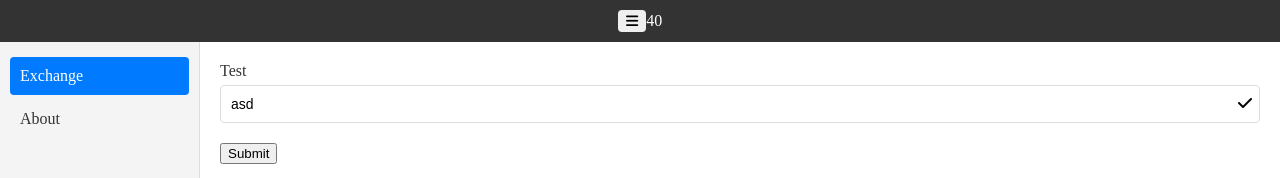
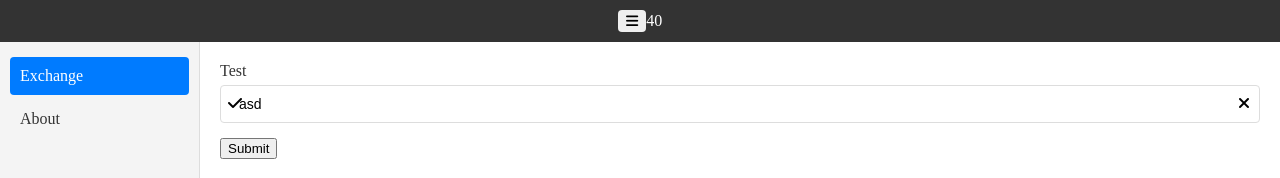
Before and after one commit to KhrystychSerhii/ng-excange-rate, an Angular app: page /exchange in a window 1280 px wide. Shown: the top 178 px of the page. Built offline with nearby package versions, Linux system fonts and the light colour scheme; no server answers.

Commit message:
icon prefix, icon suffix completed. input paddings completed

```diff
--- a/src/app/components/input-field/input-field.component.html
+++ b/src/app/components/input-field/input-field.component.html
@@ -15,5 +15,5 @@
       <ng-content select="[suffix-icon]"></ng-content>
     </span>
   </div>
-  <span class="input-field__error" id="error">{{error}}</span>
+  <span *ngIf="!!error" class="input-field__error" id="error">{{error}}</span>
 </div>
--- a/src/app/components/input-field/input-field.component.scss
+++ b/src/app/components/input-field/input-field.component.scss
@@ -1,3 +1,21 @@
+:host {
+  &.has-prefix {
+    .input-field {
+      &__input {
+        padding-left: 18px;
+      }
+
+    }
+  }
+  &.has-suffix {
+    .input-field {
+      &__input {
+        padding-right: 18px;
+      }
+
+    }
+  }
+}
 .input-field {
   display: flex;
   flex-direction: column;
@@ -16,6 +34,7 @@
 
     &--icon {
       position: absolute;
+      width: 14px;
       &.left {
         left: 8px;
       }
--- a/src/app/components/input-field/input-field.component.ts
+++ b/src/app/components/input-field/input-field.component.ts
@@ -1,5 +1,5 @@
 import {
-  AfterContentInit, AfterViewInit,
+  AfterContentInit, AfterViewInit, ChangeDetectorRef,
   Component,
   ContentChild,
   ContentChildren,
@@ -8,15 +8,18 @@ import {
   HostBinding,
   Input, QueryList, ViewChild
 } from "@angular/core";
+import {CommonModule} from "@angular/common";
 import {ControlValueAccessor, FormsModule, NG_VALUE_ACCESSOR} from '@angular/forms';
 
 
 import {get} from "../../libs/helpers";
 
+
 @Component({
   selector: 'app-input-field',
   standalone: true,
   imports: [
+    CommonModule,
     FormsModule
   ],
   providers: [
@@ -29,7 +32,7 @@ import {get} from "../../libs/helpers";
   templateUrl: './input-field.component.html',
   styleUrl: './input-field.component.scss'
 })
-export class InputFieldComponent implements ControlValueAccessor, AfterViewInit {
+export class InputFieldComponent implements ControlValueAccessor {
   @Input('id') id: string = '';
   @Input('label') label: string = '';
   @Input('error') error: string = '';
@@ -37,30 +40,26 @@ export class InputFieldComponent implements ControlValueAccessor, AfterViewInit
   @ViewChild('prefixWrapper') prefixWrapper: ElementRef = new ElementRef(null);
   @ViewChild('suffixWrapper') suffixWrapper: ElementRef = new ElementRef(null);
 
-  @ContentChildren('[prefix-icon]', { descendants: true }) prefixIcon1: QueryList<ElementRef> = new QueryList(false);
-  @ContentChild('prefixIcon', { static: false }) prefixIcon: ElementRef = new ElementRef(null);
-  @ContentChild('suffixIcon', { static: false }) suffixIcon: ElementRef = new ElementRef(null);
+  @HostBinding('class.has-prefix') get hasPrefixIcon() {
+    this.cdr.detectChanges();
+    return !this.isEmpty(this.prefixWrapper);
+  };
+  @HostBinding('class.has-suffix') get hasSuffixIcon() {
+    this.cdr.detectChanges();
+    return !this.isEmpty(this.suffixWrapper);
+  };
+  value: string = '';
 
-  @HostBinding('class.has-prefix') hasPrefixIcon = false;
-  @HostBinding('class.has-suffix') hasSuffixIcon = false;
-  value: string = '';
+  constructor(
+    private cdr: ChangeDetectorRef,
+  ) {
+  }
 
   onChange: any = () => {};
   onTouched: any = () => {};
 
-  ngAfterViewInit() {
-    console.log('Prefix Icon1:', this.prefixIcon1);
-    console.log('Prefix Icon:', !!this.prefixIcon);
-    console.log('Suffix Icon:', this.suffixIcon);
-    this.hasPrefixIcon = !!this.prefixIcon;
-    this.hasSuffixIcon = !!this.suffixIcon;
-    console.log('this.prefixWrapper', this.isEmpty(this.prefixWrapper));
-    console.log('this.suffixWrapper', this.isEmpty(this.suffixWrapper));
-  }
-
   setValue(event: any) {
     const value = get(event, ['target', 'value'], '');
-    console.log("!!!", value)
     if (value || value == 0) {
       this.value = value;
       this.onChange(value);
@@ -69,7 +68,6 @@ export class InputFieldComponent implements ControlValueAccessor, AfterViewInit
   }
 
   writeValue(value: string): void {
-    console.log('write value', value);
     this.value = value;
   }
 
@@ -82,11 +80,10 @@ export class InputFieldComponent implements ControlValueAccessor, AfterViewInit
   }
 
   setDisabledState?(isDisabled: boolean): void {
-    // Дополнительный метод для обработки состояния disabled
   }
 
   private isEmpty(element: ElementRef): boolean {
-    console.log('element.nativeElement.children.length', element.nativeElement.children.length)
-    return false;
+    const length: number = get(element, ['nativeElement', 'children', 'length'], 0);
+    return length === 0;
   }
 }
--- a/src/app/routes/exchange/exchange.component.html
+++ b/src/app/routes/exchange/exchange.component.html
@@ -1,6 +1,7 @@
 <form [formGroup]="form" (ngSubmit)="onSubmit()">
   <app-input-field id="fdsdsffdsfdsfds" label="Test" formControlName="customInput">
-    <i suffix-icon class="fas fa-check"></i>
+    <i prefix-icon class="fas fa-check"></i>
+    <i suffix-icon class="fas fa-close"></i>
   </app-input-field>
   <button type="submit">Submit</button>
 </form>
```
